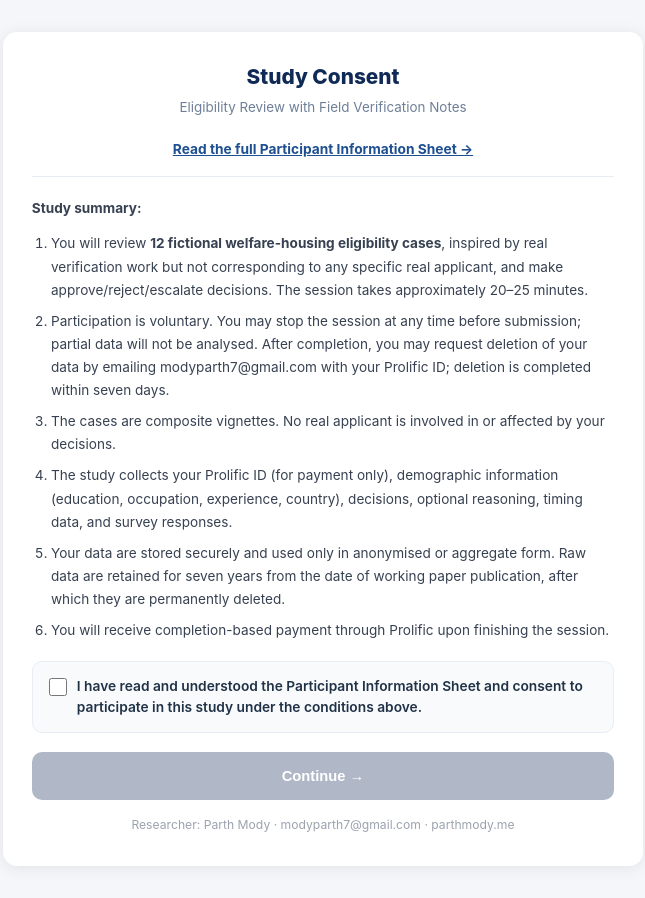
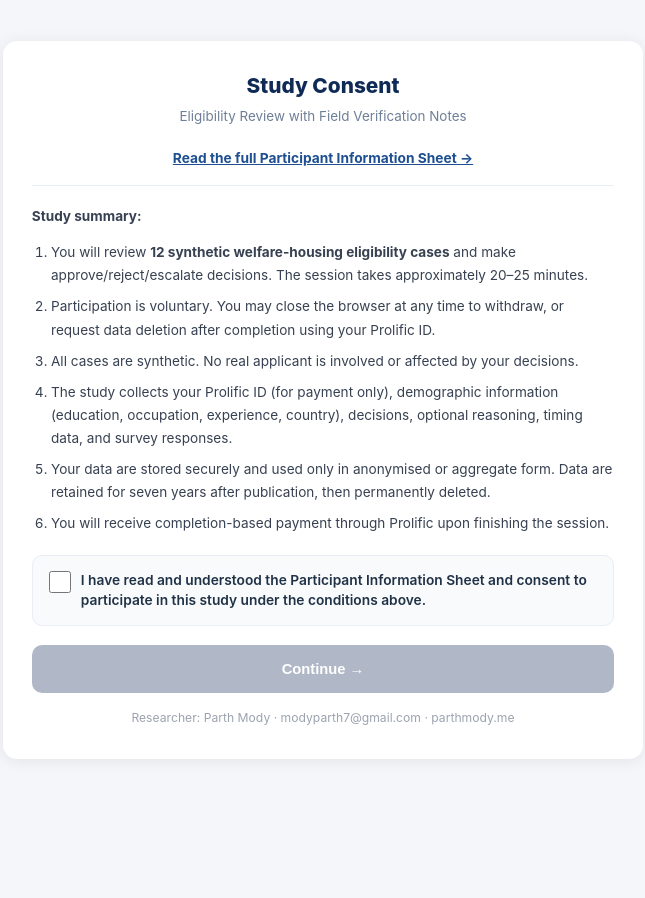
Before and after one commit to ParthMody/SARALv1, a Python web app: template app/templates/consent.html in a window 1280 px wide. Shown: the whole page, without its empty margins (317-962 px from the left). After the commit the page ends 725 px from the top, so only its background shows below. Run offline with Jinja, Linux system fonts and the light colour scheme; the template is opened without the code that fills it, so the values that code supplies are empty.

Commit message:
Fix checkbox click targets on consent and briefing pages

```diff
--- a/app/templates/consent.html
+++ b/app/templates/consent.html
@@ -19,8 +19,8 @@
     .summary ol{margin:0.5rem 0 1rem 1.2rem;padding:0;}
     .summary ol li{margin-bottom:0.5rem;}
     .consent-row{display:flex;align-items:flex-start;gap:10px;margin:1.2rem 0;padding:14px 16px;background:#f8fafc;border:1px solid #e9eef5;border-radius:10px;cursor:pointer;}
-    .consent-row input[type="checkbox"]{width:18px;height:18px;margin-top:2px;accent-color:#102a56;cursor:pointer;flex-shrink:0;}
-    .consent-row label{font-size:0.86rem;font-weight:600;color:#213247;cursor:pointer;line-height:1.5;}
+    .consent-row input[type="checkbox"]{width:22px;height:22px;margin-top:1px;accent-color:#102a56;cursor:pointer;flex-shrink:0;}
+    .consent-row span{font-size:0.86rem;font-weight:600;color:#213247;cursor:pointer;line-height:1.5;}
     .continue-btn{display:block;width:100%;height:48px;border:0;border-radius:10px;background:#1a2b4a;color:#fff;font-size:0.92rem;font-weight:800;cursor:pointer;transition:background 0.15s;}
     .continue-btn:hover{background:#253d6a;}
     .continue-btn:disabled{background:#b0b8c7;cursor:not-allowed;}
@@ -42,21 +42,19 @@
       <div class="summary">
         <p><strong>Study summary:</strong></p>
         <ol>
-          <li>You will review <strong>12 fictional welfare-housing eligibility cases</strong>, inspired by real verification work but not corresponding to any specific real applicant, and make approve/reject/escalate decisions. The session takes approximately 20–25 minutes.</li>
-          <li>Participation is voluntary. You may stop the session at any time before submission; partial data will not be analysed. After completion, you may request deletion of your data by emailing modyparth7@gmail.com with your Prolific ID; deletion is completed within seven days.</li>
-          <li>The cases are composite vignettes. No real applicant is involved in or affected by your decisions.</li>
+          <li>You will review <strong>12 synthetic welfare-housing eligibility cases</strong> and make approve/reject/escalate decisions. The session takes approximately 20–25 minutes.</li>
+          <li>Participation is voluntary. You may close the browser at any time to withdraw, or request data deletion after completion using your Prolific ID.</li>
+          <li>All cases are synthetic. No real applicant is involved or affected by your decisions.</li>
           <li>The study collects your Prolific ID (for payment only), demographic information (education, occupation, experience, country), decisions, optional reasoning, timing data, and survey responses.</li>
-          <li>Your data are stored securely and used only in anonymised or aggregate form. Raw data are retained for seven years from the date of working paper publication, after which they are permanently deleted.</li>
+          <li>Your data are stored securely and used only in anonymised or aggregate form. Data are retained for seven years after publication, then permanently deleted.</li>
           <li>You will receive completion-based payment through Prolific upon finishing the session.</li>
         </ol>
       </div>
 
-      <div class="consent-row" onclick="document.getElementById('consent-cb').click()">
+      <label class="consent-row" for="consent-cb">
         <input type="checkbox" id="consent-cb" onchange="document.getElementById('btn-consent').disabled = !this.checked" />
-        <label for="consent-cb">
-          I have read and understood the Participant Information Sheet and consent to participate in this study under the conditions above.
-        </label>
-      </div>
+        <span>I have read and understood the Participant Information Sheet and consent to participate in this study under the conditions above.</span>
+      </label>
 
       <button class="continue-btn" id="btn-consent" disabled onclick="submitConsent()">
         Continue →
```
Also changed, not shown: app/templates/briefing.html (+12 -8 lines).
